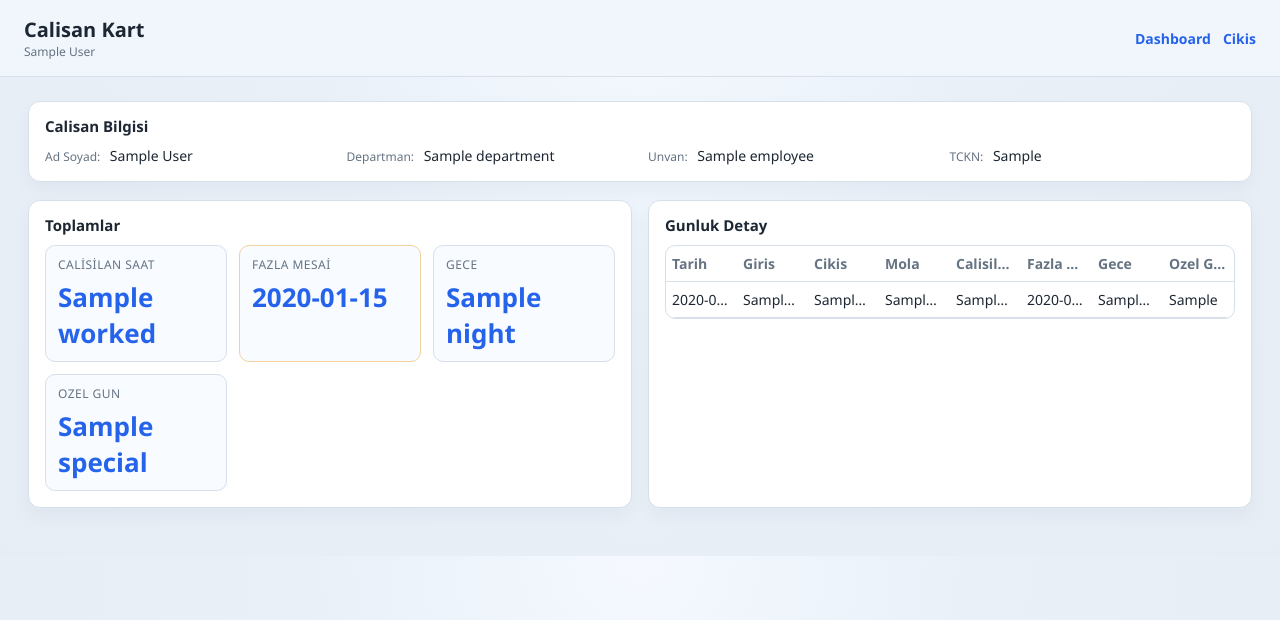
After one commit to yabujinnn06/rainstaff, a Flask app: template server/templates/employee.html in a window 1280 px wide. The commit adds this page. Shown: the top 620 px of the page. Run offline with Flask 3, Linux system fonts and the light colour scheme; a user stored in the database is signed in; the template is opened without the code that fills it: most values are stand-ins (such as "Sample title", 1, 10 or a date in 2020).

Commit message:
Add employee detail page

```diff
--- a/server/app.py
+++ b/server/app.py
@@ -81,6 +81,27 @@ def logout():
     return redirect(url_for("login"))
 
 
+@app.route("/employee/<int:employee_id>")
+def employee_detail(employee_id):
+    if not db_exists():
+        abort(404)
+    with get_conn() as conn:
+        settings = {row["key"]: row["value"] for row in conn.execute("SELECT key, value FROM settings;")}
+        employee = conn.execute(
+            "SELECT id, full_name, department, title, identity_no FROM employees WHERE id = ?;",
+            (employee_id,),
+        ).fetchone()
+        if not employee:
+            abort(404)
+        rows = conn.execute(
+            "SELECT work_date, start_time, end_time, break_minutes, is_special "
+            "FROM timesheets WHERE employee_id = ? ORDER BY work_date DESC;",
+            (employee_id,),
+        ).fetchall()
+    day_rows, totals = compute_employee_day_rows(rows, settings)
+    return render_template("employee.html", employee=employee, day_rows=day_rows, totals=totals)
+
+
 def safe_count(conn, query):
     try:
         return conn.execute(query).fetchone()[0]
@@ -158,6 +179,39 @@ def compute_day_metrics(work_date, start_time, end_time, break_minutes, is_speci
         "overnight": overnight_hours,
         "scheduled": round(scheduled_hours, 2),
     }
+
+
+def compute_employee_day_rows(rows, settings):
+    results = []
+    totals = {"worked": 0.0, "overtime": 0.0, "night": 0.0, "special": 0.0}
+    for row in rows:
+        metrics = compute_day_metrics(
+            row["work_date"],
+            row["start_time"],
+            row["end_time"],
+            row["break_minutes"],
+            row["is_special"],
+            settings,
+        )
+        totals["worked"] += metrics["worked"]
+        totals["overtime"] += metrics["overtime"]
+        totals["night"] += metrics["night"]
+        totals["special"] += metrics["special"]
+        results.append(
+            {
+                "date": row["work_date"],
+                "start": row["start_time"],
+                "end": row["end_time"],
+                "break": row["break_minutes"],
+                "special": row["is_special"],
+                "worked": metrics["worked"],
+                "overtime": metrics["overtime"],
+                "night": metrics["night"],
+                "special_hours": metrics["special"],
+            }
+        )
+    totals = {k: round(v, 2) for k, v in totals.items()}
+    return results, totals
 
 
 @app.route("/")
@@ -284,6 +338,7 @@ def dashboard():
                 emp = emp_totals.setdefault(
                     row["employee_id"],
                     {
+                        "id": row["employee_id"],
                         "name": row["name"],
                         "days": 0,
                         "worked": 0.0,
--- a/server/static/style.css
+++ b/server/static/style.css
@@ -338,6 +338,29 @@ tbody tr:hover {
   background: #f2f6fb;
 }
 
+.link {
+  color: var(--accent);
+  text-decoration: none;
+  font-weight: 600;
+}
+
+.info-grid {
+  display: grid;
+  grid-template-columns: repeat(auto-fit, minmax(220px, 1fr));
+  gap: 8px 16px;
+  font-size: 14px;
+}
+
+.info-grid span {
+  color: var(--muted);
+  font-size: 12px;
+  margin-right: 6px;
+}
+
+.content.single {
+  padding: 24px 28px 48px;
+}
+
 @media (max-width: 1100px) {
   .layout {
     grid-template-columns: 1fr;
--- a/server/templates/dashboard.html
+++ b/server/templates/dashboard.html
@@ -264,7 +264,7 @@
                 {% if employee_cards %}
                 {% for row in employee_cards %}
                   <tr>
-                      <td>{{ row['name'] }}</td>
+                    <td><a class="link" href="/employee/{{ row['id'] }}">{{ row['name'] }}</a></td>
                     <td>{{ row['days'] }}</td>
                     <td>{{ row['worked']|round(2) }}</td>
                     <td>{{ row['overtime']|round(2) }}</td>
--- /dev/null
+++ b/server/templates/employee.html
@@ -0,0 +1,103 @@
+<!doctype html>
+<html lang="tr">
+  <head>
+    <meta charset="utf-8" />
+    <meta name="viewport" content="width=device-width, initial-scale=1" />
+    <title>Calisan Detay - {{ employee['full_name'] }}</title>
+    <link rel="stylesheet" href="{{ url_for('static', filename='style.css') }}" />
+  </head>
+  <body class="admin">
+    <header class="topbar">
+      <div class="brand">
+        <div class="brand-title">Calisan Kart</div>
+        <div class="brand-sub">{{ employee['full_name'] }}</div>
+      </div>
+      <div class="sync">
+        <a class="logout" href="/dashboard">Dashboard</a>
+        <a class="logout" href="/logout">Cikis</a>
+      </div>
+    </header>
+
+    <main class="content single">
+      <section class="section">
+        <div class="panel">
+          <div class="panel-head">
+            <h2>Calisan Bilgisi</h2>
+          </div>
+          <div class="info-grid">
+            <div><span>Ad Soyad:</span> {{ employee['full_name'] }}</div>
+            <div><span>Departman:</span> {{ employee['department'] or '-' }}</div>
+            <div><span>Unvan:</span> {{ employee['title'] or '-' }}</div>
+            <div><span>TCKN:</span> {{ employee['identity_no'] or '-' }}</div>
+          </div>
+        </div>
+      </section>
+
+      <section class="section grid-2">
+        <div class="panel">
+          <div class="panel-head">
+            <h2>Toplamlar</h2>
+          </div>
+          <div class="range-cards">
+            <div class="mini-card">
+              <div class="label">Calisilan Saat</div>
+              <div class="value">{{ totals.worked }}</div>
+            </div>
+            <div class="mini-card warn">
+              <div class="label">Fazla Mesai</div>
+              <div class="value">{{ totals.overtime }}</div>
+            </div>
+            <div class="mini-card">
+              <div class="label">Gece</div>
+              <div class="value">{{ totals.night }}</div>
+            </div>
+            <div class="mini-card">
+              <div class="label">Ozel Gun</div>
+              <div class="value">{{ totals.special }}</div>
+            </div>
+          </div>
+        </div>
+
+        <div class="panel">
+          <div class="panel-head">
+            <h2>Gunluk Detay</h2>
+          </div>
+          <div class="table-wrap tall">
+            <table>
+              <thead>
+                <tr>
+                  <th>Tarih</th>
+                  <th>Giris</th>
+                  <th>Cikis</th>
+                  <th>Mola</th>
+                  <th>Calisilan</th>
+                  <th>Fazla Mesai</th>
+                  <th>Gece</th>
+                  <th>Ozel Gun</th>
+                </tr>
+              </thead>
+              <tbody>
+                {% if day_rows %}
+                  {% for row in day_rows %}
+                    <tr>
+                      <td>{{ row['date'] }}</td>
+                      <td>{{ row['start'] }}</td>
+                      <td>{{ row['end'] }}</td>
+                      <td>{{ row['break'] }}</td>
+                      <td>{{ row['worked'] }}</td>
+                      <td>{{ row['overtime'] }}</td>
+                      <td>{{ row['night'] }}</td>
+                      <td>{{ row['special_hours'] }}</td>
+                    </tr>
+                  {% endfor %}
+                {% else %}
+                  <tr><td colspan="8">Kayit yok</td></tr>
+                {% endif %}
+              </tbody>
+            </table>
+          </div>
+        </div>
+      </section>
+    </main>
+  </body>
+</html>
```
Lines whose indentation alone changed are shown as unchanged.
